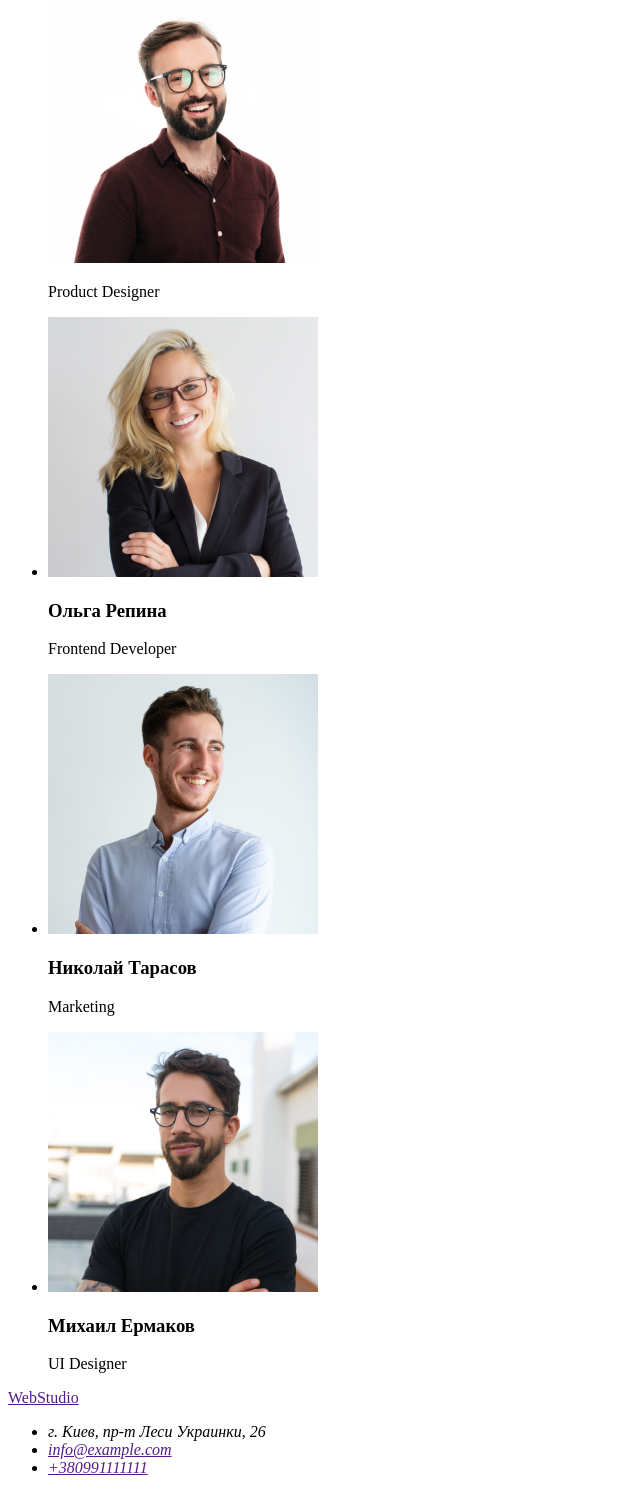
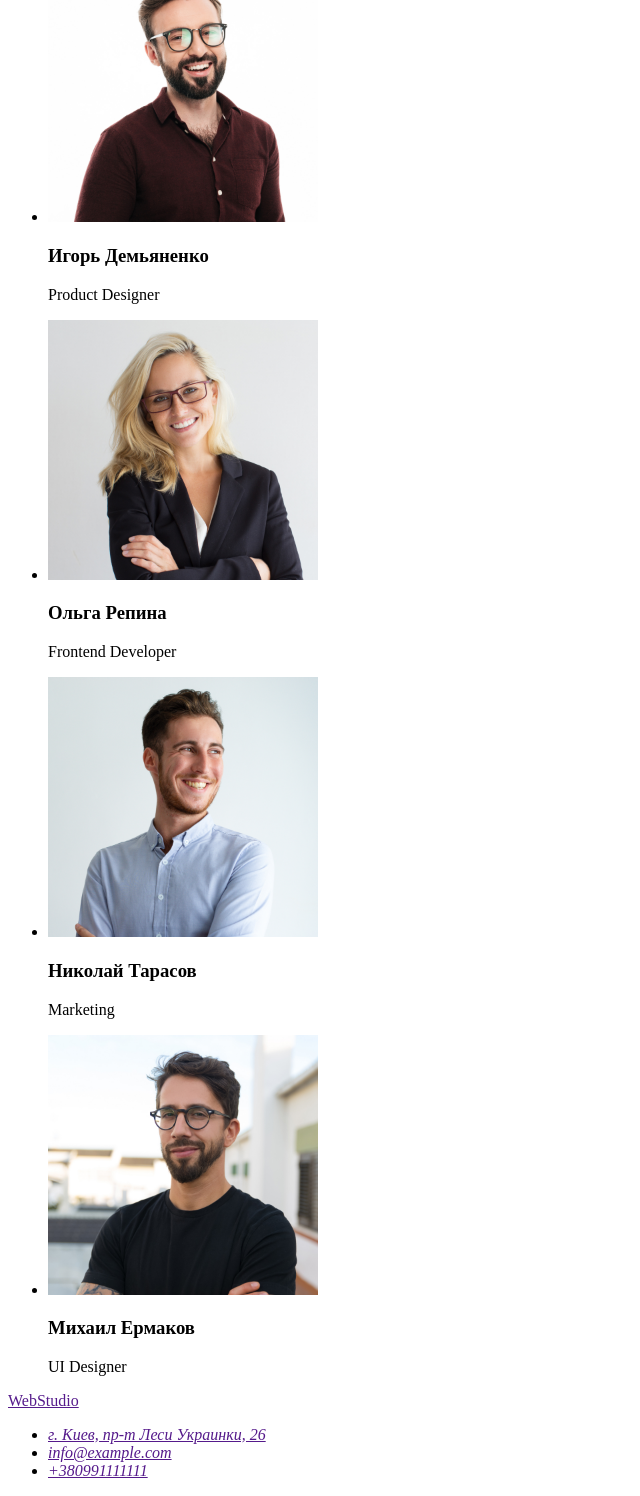
Before and after one commit to nk190586mav/goit-markup-hw-01, a plain HTML site: page index.html in a window 1280 px wide. Shown: the part 1638-3134 px from the top of the page, without its empty margins (0-640 px from the left). Drawn offline with Linux system fonts and the light colour scheme.

Commit message:
коммит

```diff
--- a/index.html
+++ b/index.html
@@ -22,14 +22,15 @@
         <li><a href="tel:+380961111111">+380961111111</a></li>
       </ul>
     </header>
+
     <main>
-      <!--  -->
+      <!--  Герой-->
       <section>
         <h1>Эффективные решения<br />для вашего бизнеса</h1>
         <button>Заказать услугу</button>
       </section>
 
-     <!--  -->
+      <!-- Характеристики -->
       <section>
         <h2 hidden>Характеристики</h2>
         <ul>
@@ -63,7 +64,7 @@
           </li>
         </ul>
       </section>
-      <!--  -->
+      <!-- Чем мы занимаемся -->
       <section>
         <h2>Чем мы занимаемся</h2>
         <ul>
@@ -78,14 +79,13 @@
           </li>
         </ul>
       </section>
-<!--  -->
+      <!-- Наша команда -->
       <section>
         <h2>Наша команда</h2>
         <ul>
           <li>
-            <a><img./imag/teamcard1.jpg alt="" width="270" /> </a>
+            <a><img src="./imag/teamcard1.jpg" alt="" width="270" /> </a>
             <h3>Игорь Демьяненко</h3>
-            <p><img src="./imag/teamcard1.jpg" alt="" width="270" /></p>
             <p lang="en">Product Designer</p>
           </li>
 
@@ -98,7 +98,7 @@
           <li>
             <a><img src="./imag/teamcard3.jpg" alt="" width="270" /> </a>
             <h3>Николай Тарасов</h3>
-            <p lang="en"> Marketing</p>
+            <p lang="en">Marketing</p>
           </li>
 
           <li>
@@ -114,12 +114,11 @@
       <a href="">WebStudio</a>
       <address>
         <ul>
-        <li>г. Киев, пр-т Леси Украинки, 26</a></li>
+          <li><a href="">г. Киев, пр-т Леси Украинки, 26 </a></li>
           <li><a href="">info@example.com</a></li>
           <li><a href="">+380991111111</a></li>
         </ul>
       </address>
-
     </footer>
   </body>
 </html>
```
Lines whose indentation alone changed are shown as unchanged.
